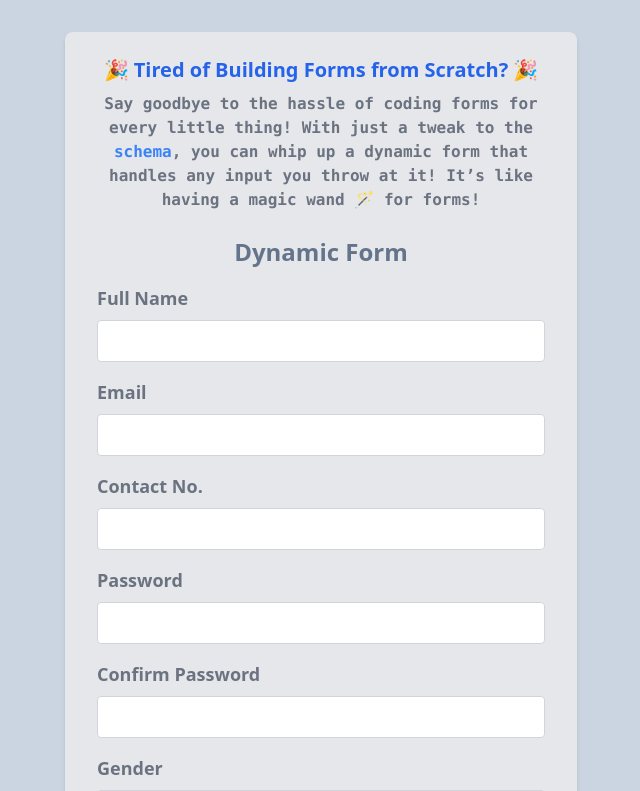
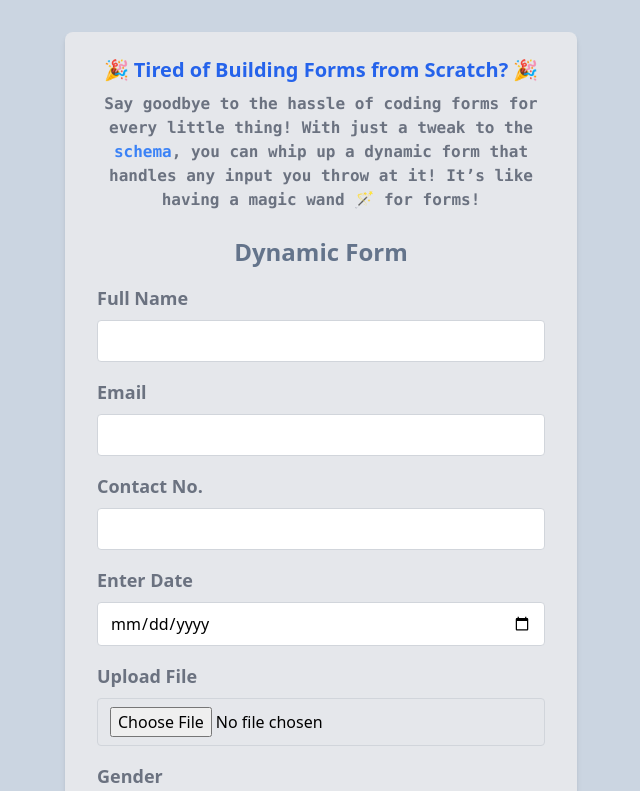
Before and after one commit to Santos2175/Dynamic-Form, a React (Vite) app: page / in a window 1280 px wide. Shown: the top 791 px of the page, without its empty margins (319-959 px from the left). Built offline with nearby package versions, Linux system fonts and the light colour scheme.

Commit message:
fields modified

```diff
--- a/src/components/Form/RenderField.tsx
+++ b/src/components/Form/RenderField.tsx
@@ -36,7 +36,7 @@ export const RenderField = ({
           />
         </div>
       );
-    case 'password':
+    case 'date':
       return (
         <div key={field.name} className='mb-4'>
           <label className='block text-gray-500 text-lg font-bold mb-2'>
@@ -46,6 +46,21 @@ export const RenderField = ({
             type={field.type}
             name={field.name}
             value={formData[field.name]}
+            onChange={handleChange}
+            className='border border-gray-300 px-3 py-2 rounded w-full focus:outline-none focus:ring-2 focus:ring-blue-300'
+            required
+          />
+        </div>
+      );
+    case 'file':
+      return (
+        <div key={field.name} className='mb-4'>
+          <label className='block text-gray-500 text-lg font-bold mb-2'>
+            {field.label}
+          </label>
+          <input
+            type={field.type}
+            name={field.name}
             onChange={handleChange}
             className='border border-gray-300 px-3 py-2 rounded w-full focus:outline-none focus:ring-2 focus:ring-blue-300'
             required
--- a/src/schema/Schema.ts
+++ b/src/schema/Schema.ts
@@ -15,8 +15,8 @@ export const formSchema: Schema = {
     { label: 'Full Name', name: 'fullName', type: 'text' },
     { label: 'Email', name: 'email', type: 'email' },
     { label: 'Contact No.', name: 'contact', type: 'tel' },
-    { label: 'Password', name: 'password', type: 'password' },
-    { label: 'Confirm Password', name: 'confirmPassword', type: 'password' },
+    { label: 'Enter Date', name: 'date', type: 'date' },
+    { label: 'Upload File', name: 'file', type: 'file' },
 
     {
       label: 'Gender',
```
